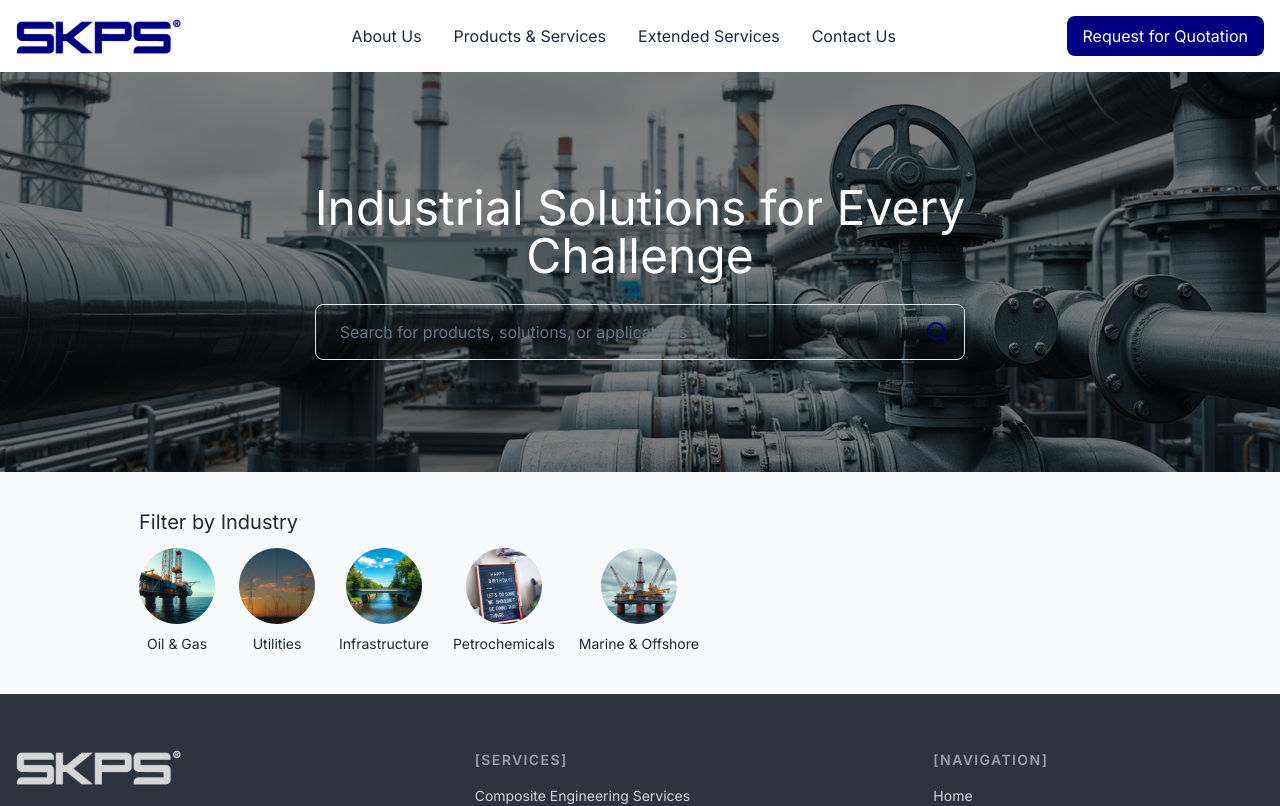
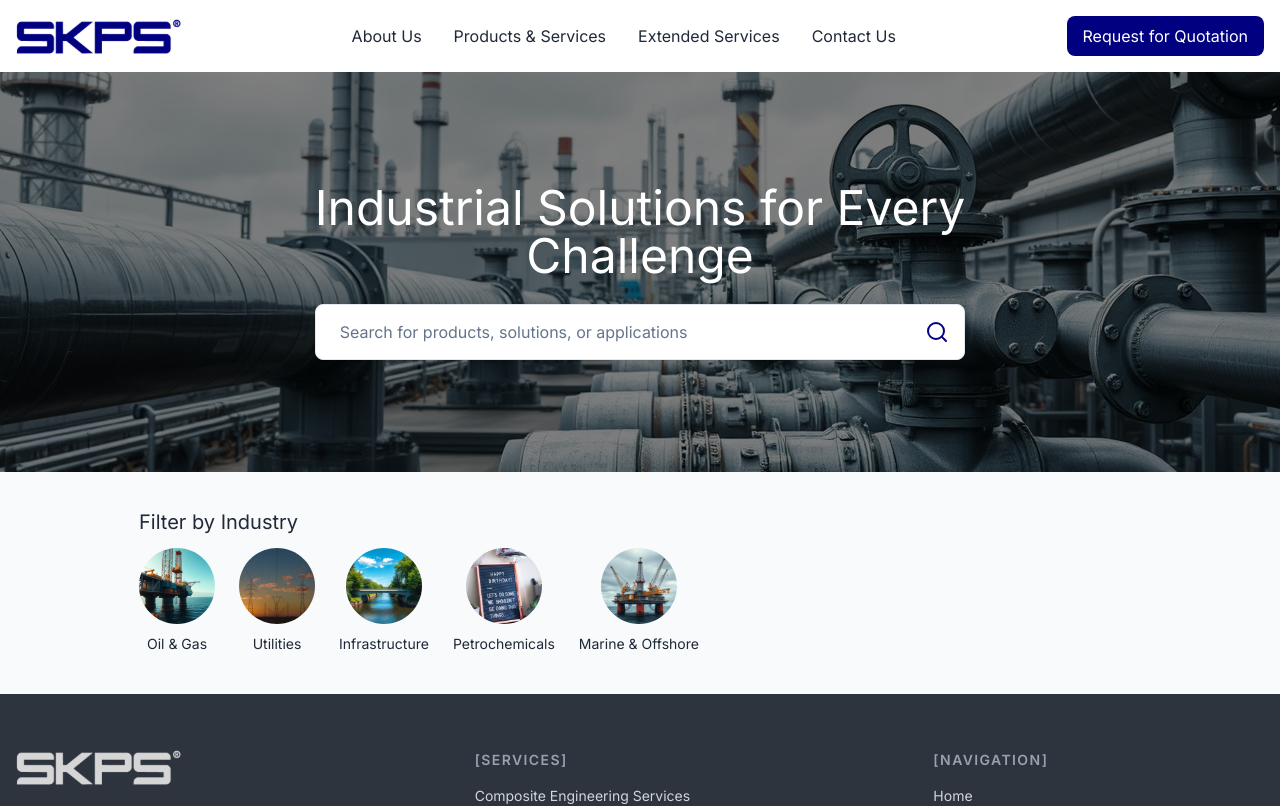
Before and after one commit to mohamed-elsayed-01/skps, a Next.js app: page /products in a window 1280 px wide. Shown: the top 806 px of the page. Built offline with nearby package versions, Linux system fonts and the light colour scheme.

Commit message:
fix import paths

```diff
--- a/app/layout.tsx
+++ b/app/layout.tsx
@@ -1,8 +1,8 @@
 import type { Metadata } from "next";
 import "./globals.css";
 import { Inter } from "next/font/google";
-import Navbar from "@/components/Navbar/navbar";
-import Footer from "@/components/Footer/footer";
+import Navbar from "@/components/Navbar/Navbar";
+import Footer from "@/components/Footer/Footer";
 
 const inter = Inter({
   subsets: ["latin"],
--- a/features/products/components/search.tsx
+++ b/features/products/components/search.tsx
@@ -7,7 +7,7 @@ const Search = () => {
         <div className="space-y-6">
             <h1 className="text-white text-5xl font-normal leading-12 text-center">Industrial Solutions for Every <br /> Challenge</h1>
             <div className="max-w-[672px] h-auto relative">
-                <Input aria-label="Search for products, solutions, or applications" className="w-full h-[56px] bg-whtext-white placeholder:text-base pl-6" placeholder="Search for products, solutions, or applications" />
+                <Input aria-label="Search for products, solutions, or applications" className="w-full h-[56px] bg-white placeholder:text-base pl-6" placeholder="Search for products, solutions, or applications" />
                 <SearchScope className='absolute top-1/2 -translate-y-1/2 right-4 text-accent z-2 size-6' />
             </div>
         </div>
```
